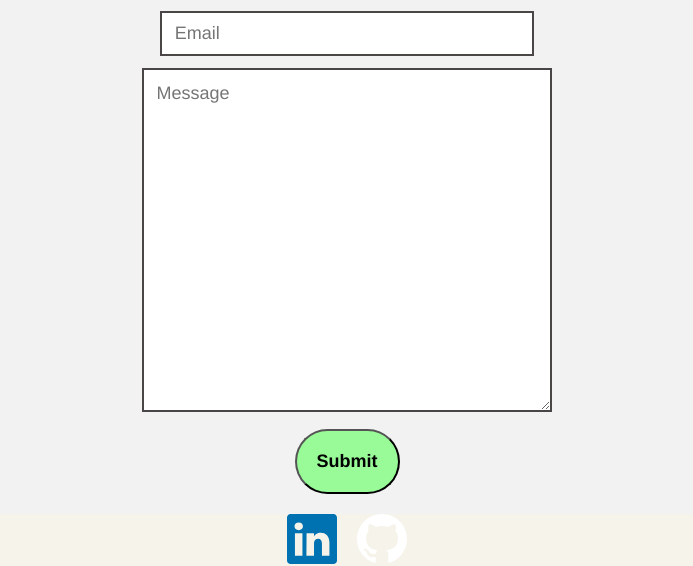
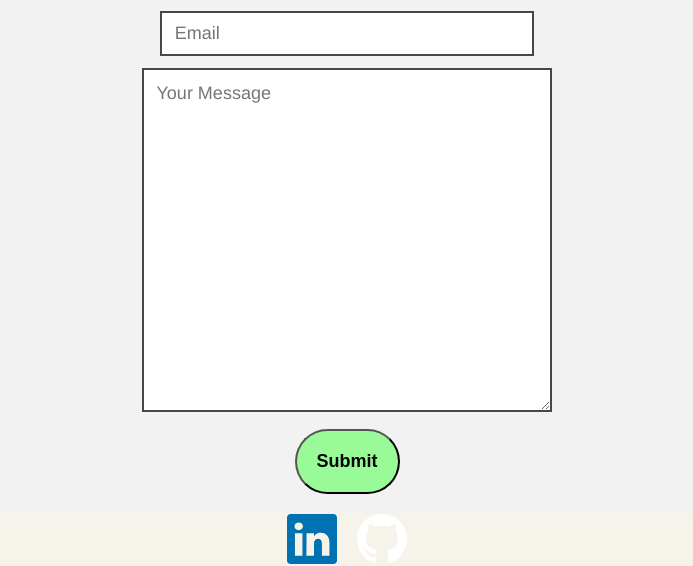
Before and after one commit to Charlesdigital/Portfolio_1, a React (Create React App) app: page / in a window 1280 px wide. Shown: the part 5960-6526 px from the top of the page, without its empty margins (293-986 px from the left). Built offline with nearby package versions, Linux system fonts and the light colour scheme.

Commit message:
fix post message to include message

```diff
--- a/src/components/Contactform/contactform.jsx
+++ b/src/components/Contactform/contactform.jsx
@@ -1,7 +1,6 @@
 import "./Contactform.css";
 import { FaReact } from "react-icons/fa";
 import { BsLinkedin, BsGithub } from "react-icons/bs";
-// import envelope from "../../assets/envelope.svg";
 
 function contactform() {
   return (
@@ -40,7 +39,7 @@ function contactform() {
               className="infield"
               type="text"
               id="lname"
-              name="lname"
+              name="email"
               placeholder="Email"
               size="32"
               required
@@ -50,22 +49,21 @@ function contactform() {
           <div className="messageContainer">
             <textarea
               className="messageholder"
-              placeholder="Message"
+              name="message"
+              placeholder="Your Message"
               cols="35"
               rows="15"
+              required
             ></textarea>
             <div>
               {/* <img className="mail" src = {contact} alt="mail" /> */}
 
             <div>
-              <input className="submit" type="submit" value="Submit"></input>
+              <button className="submit" type="submit">Submit</button>
             </div>
             </div>
             </div>
                   </div>
-            {/* <div>
-            <img src={envelope} alt="Mail Icon" />
-            </div> */}
         </div>
       </form>
 
```
